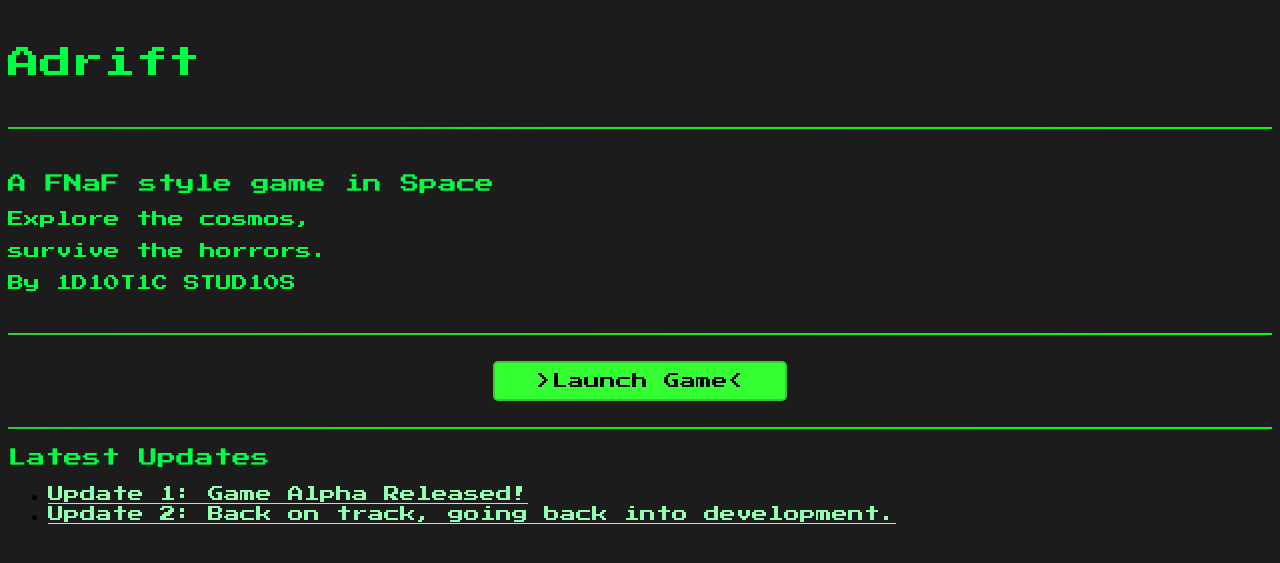
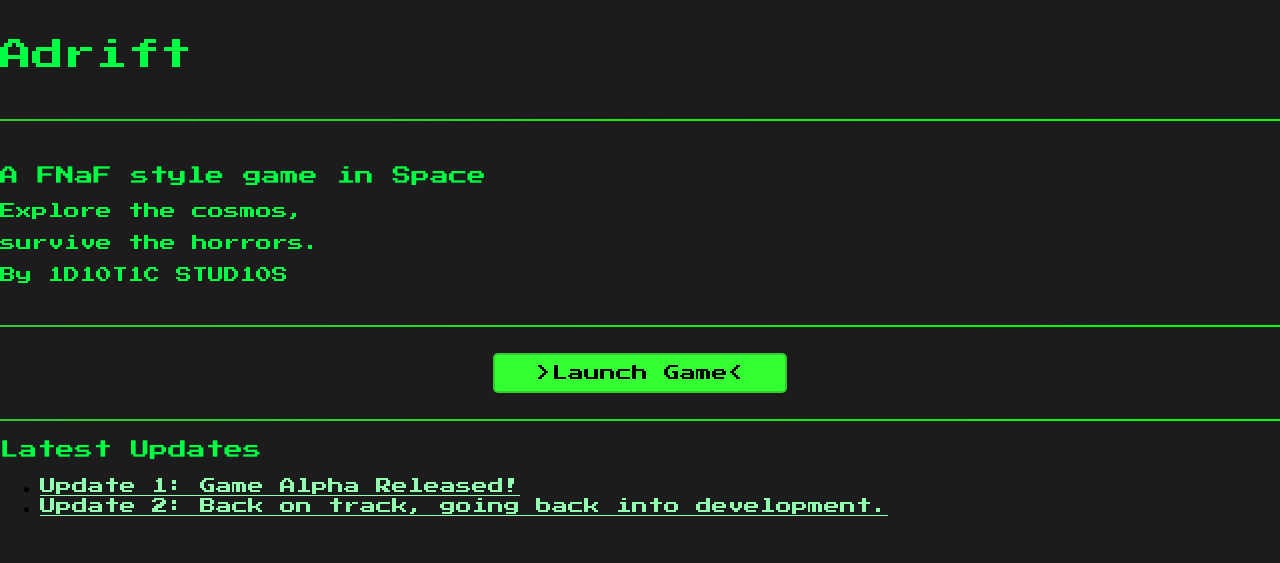
Before and after one commit to AdriftApp/adriftapp.github.io, a Jekyll site: the page built from index.html, in a window 1280 px wide. Shown: the top 563 px of the page. Built offline with Jekyll 4.4.1, drawn with Linux system fonts in a browser that asks for light colours.

Commit message:
Update style.css

```diff
--- a/assets/css/style.css
+++ b/assets/css/style.css
@@ -1,5 +1,9 @@
-body {
+body, html {
   background-color: #1c1c1c;
+  height: 100%;
+  margin: 0;
+  padding: 0;
+  overflow: hidden;
 }
 
 p {
@@ -57,6 +61,15 @@
   font-style: bold;
   font-size: 32;
   color: #00ff44;
+}
+
+iframe {
+  display: block;
+  width: 100%;
+  height: 100vh; /* Use viewport height to fill the screen */
+  border: none;
+  margin: 0;
+  padding: 0;
 }
 
 .pixel-button {
```
